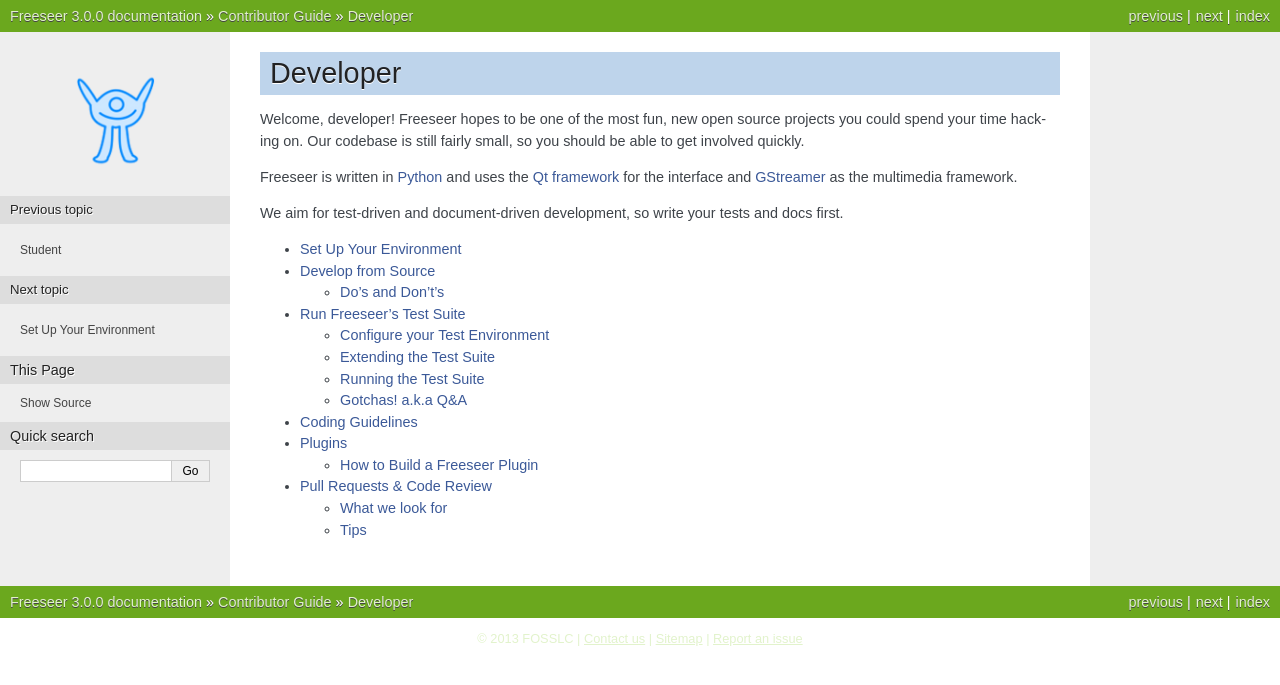
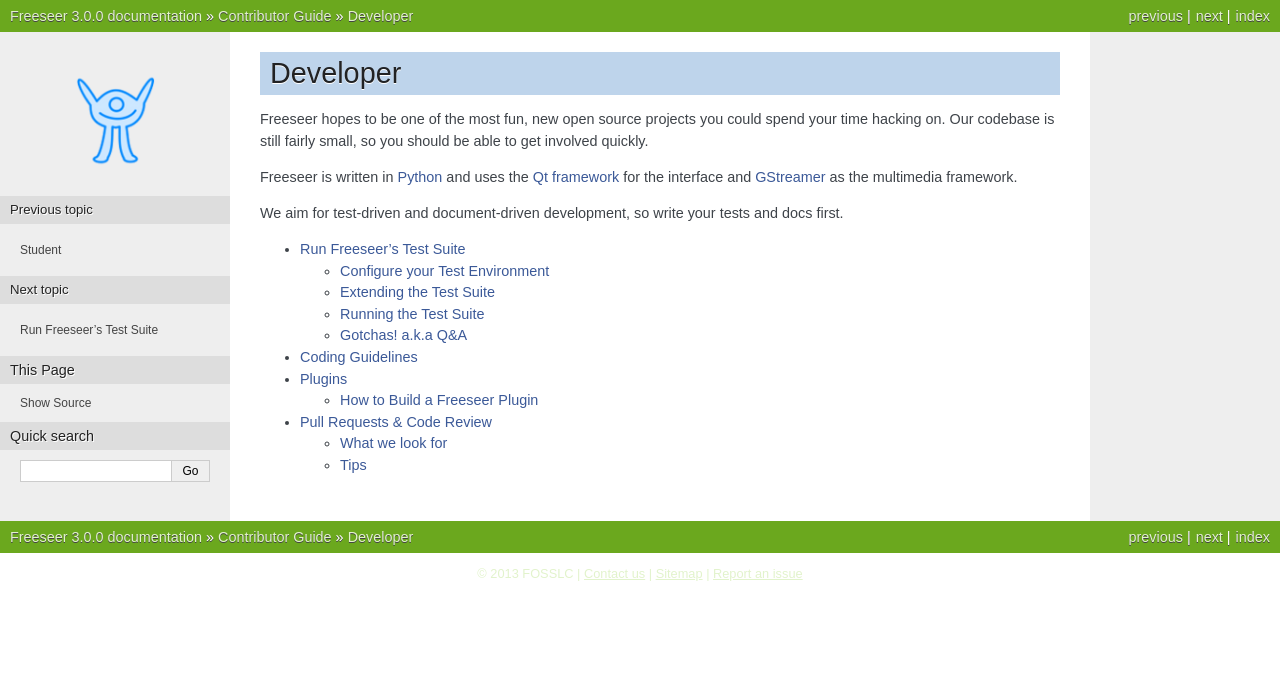
Before and after one commit to Freeseer/freeseer, a Sphinx documentation site: the page built from source/contribute/developers/index.rst, in a window 1280 px wide. Shown: the top 685 px of the page. Built offline with Sphinx 7.4.7, drawn with Linux system fonts in a browser that asks for light colours.

Commit message:
Remove developer sections that we don't need
- Set Up Your Environment

- Develop from Source

```diff
--- a/source/contribute/developers/index.rst
+++ b/source/contribute/developers/index.rst
@@ -1,29 +1,21 @@
 Developer
 =========
 
-Welcome, developer! Freeseer hopes to be one of the most fun, new open source projects you could spend
-your time hacking on. Our codebase is still fairly small, so you should be able to get involved quickly.
+Freeseer hopes to be one of the most fun, new open source projects you could
+spend your time hacking on. Our codebase is still fairly small, so you should be
+able to get involved quickly.
 
-Freeseer is written in `Python <http://python.org>`_ and uses the `Qt framework <http://qt.nokia.com/products>`_ for
-the interface and `GStreamer <http://www.gstreamer.net>`_ as the multimedia framework.
+Freeseer is written in `Python <http://python.org>`_ and uses the `Qt framework
+<http://qt.nokia.com/products>`_ for the interface and `GStreamer
+<http://www.gstreamer.net>`_ as the multimedia framework.
 
-We aim for test-driven and document-driven development, so write your tests and docs first.
-
+We aim for test-driven and document-driven development, so write your tests and
+docs first.
 
 .. toctree::
    :maxdepth: 2
 
-   setup
-   develop-from-source
    testing
    coding-guidelines
    plugins
    pull-requests-and-code-review
-
-..   tests
-..   writing-code
-..   howto/index
-..   documentation
-
-
-.. Writing plug-ins using yapsy, specifically PluginManager module
--- a/source/contribute/developers/setup.rst
+++ /dev/null
@@ -1,4 +0,0 @@
-Set Up Your Environment
-=======================
-
-.. todo: short intro, setting up environment, keyboard shortcuts?
```
Also changed, not shown: source/contribute/developers/develop-from-source.rst (deleted, +0 -22 lines).
